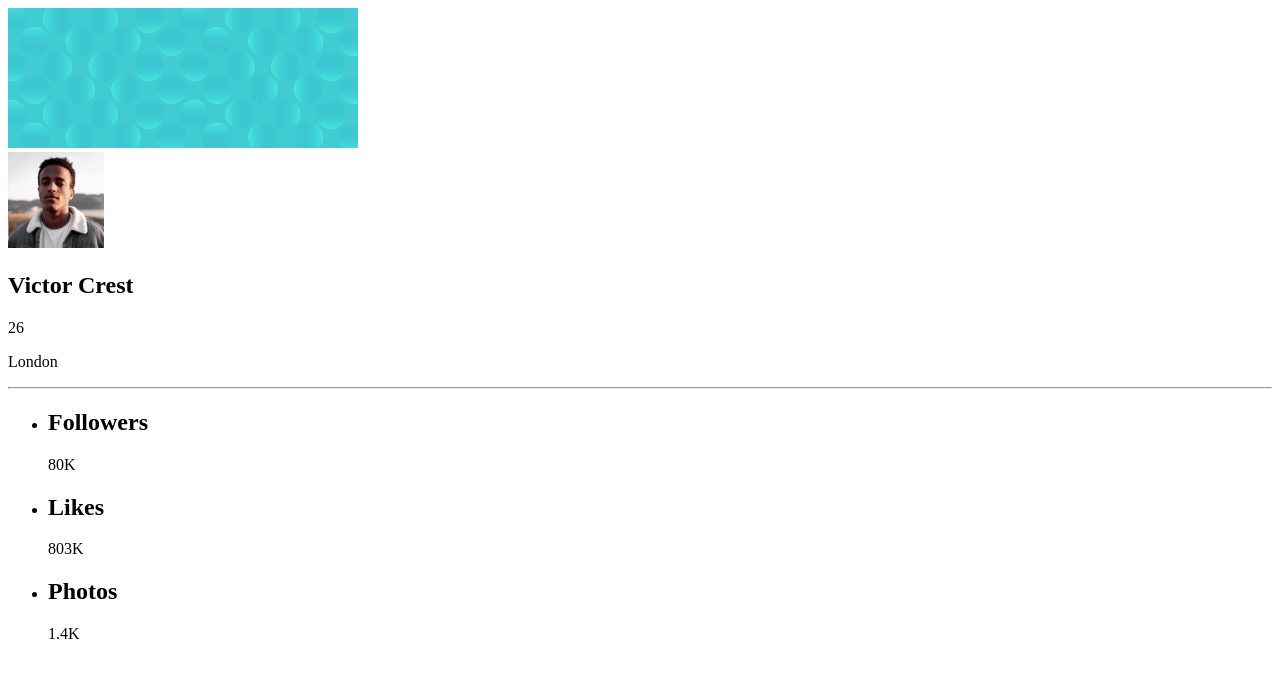
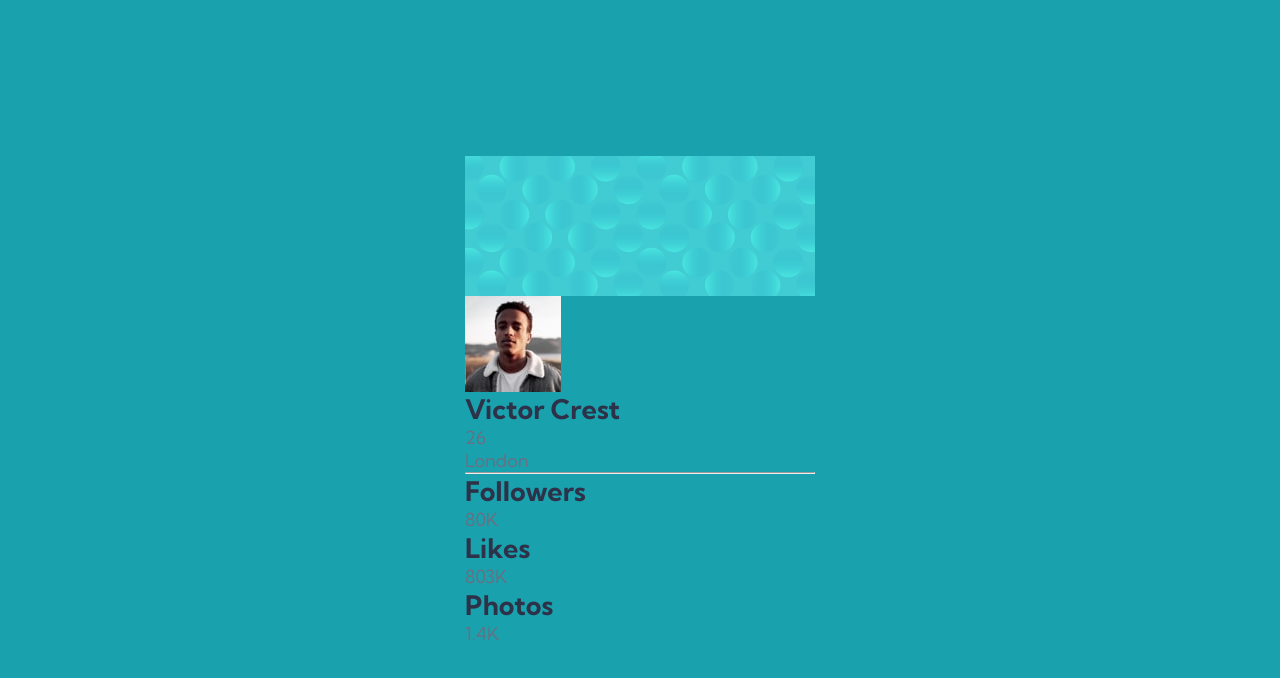
Before and after one commit to lunr-ish/profile-card-component, a plain HTML site: page index.html in a window 1280 px wide. Drawn offline with Linux system fonts and the light colour scheme.

Commit message:
add basic css reset

```diff
--- a/style.css
+++ b/style.css
@@ -13,3 +13,49 @@
   --fw-regular: 400;
   --fw-bold: 700;
 }
+
+*,
+*::before,
+*::after {
+  box-sizing: border-box;
+}
+
+* {
+  margin: 0;
+}
+
+body {
+  width: 100%;
+  min-height: 100vh;
+  font-family: var(--ff-kumbh-sans);
+  font-weight: var(--fw-regular);
+  font-size: 1.125rem;
+  padding: 1.5rem;
+  background: hsl(var(--clr-bg));
+  color: hsl(var(--clr-secondary));
+  display: flex;
+  align-items: center;
+  justify-content: center;
+}
+
+p,
+h1,
+h2 {
+  overflow-wrap: break-word;
+}
+
+h1,
+h2 {
+  font-weight: var(--fw-bold);
+  color: hsl(var(--clr-primary));
+}
+
+img {
+  display: block;
+  max-width: 100%;
+}
+
+ul {
+  list-style: none;
+  padding: 0;
+}
```
